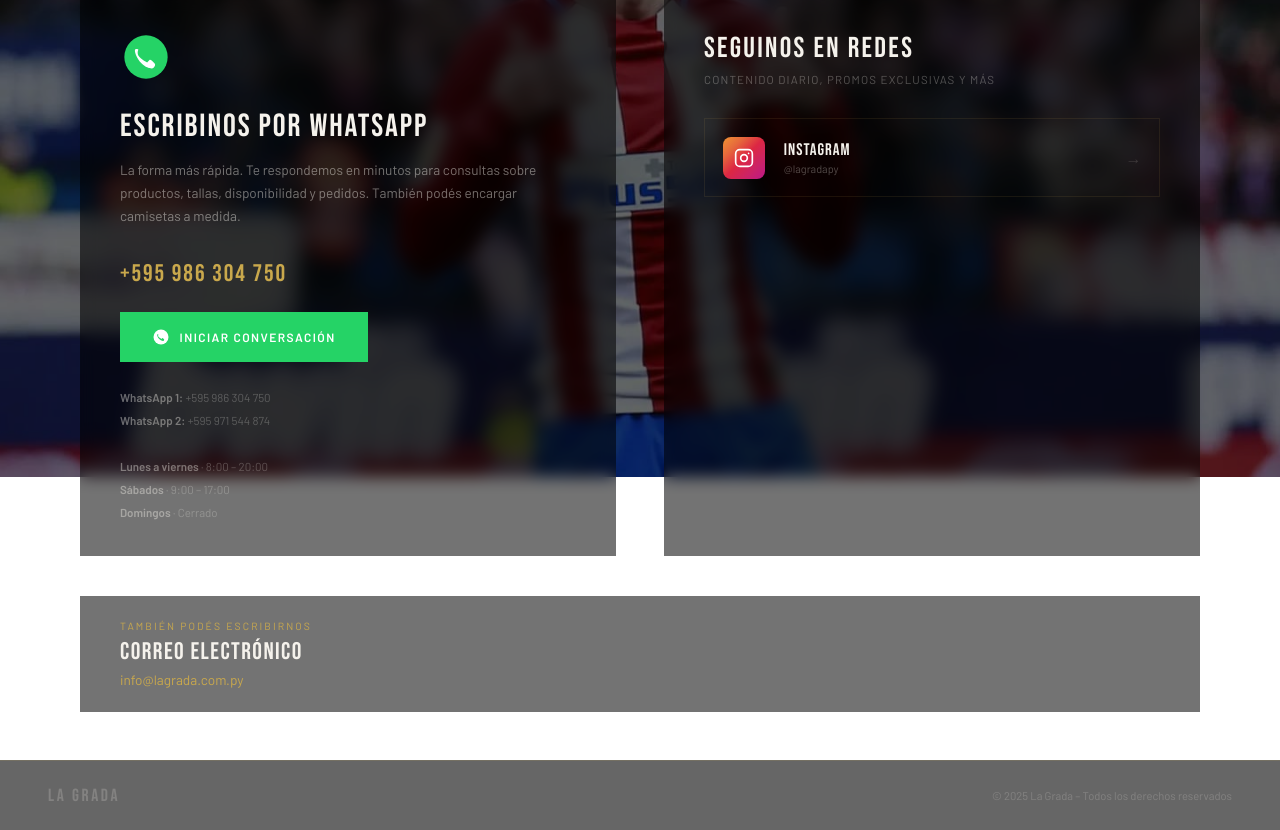
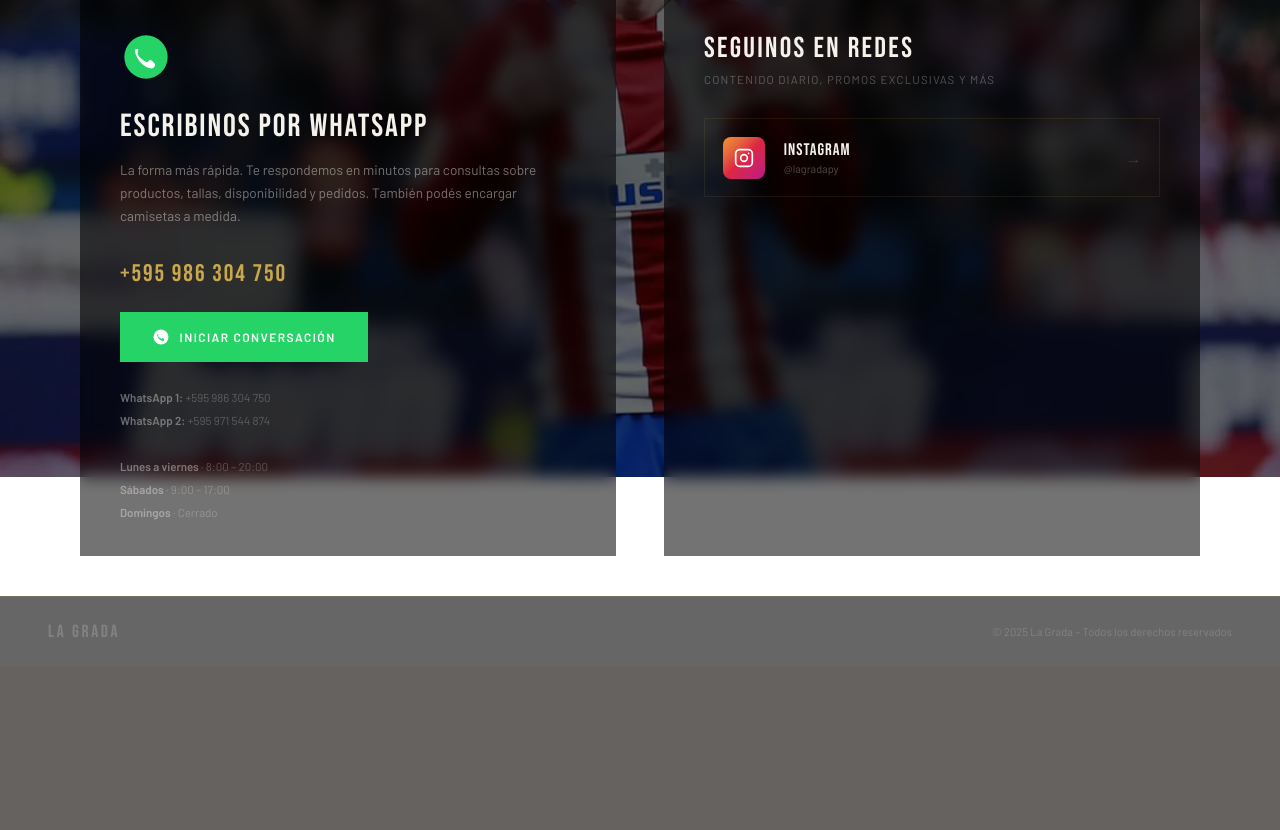
Before and after one commit to Santiago10ser/la-grada, a FastAPI app: page /contacto in a window 1280 px wide. Shown: the part 323-1153 px from the top of the page. After the commit the page ends 960 px from the top, so only its background shows below. Run offline with FastAPI, Linux system fonts and the light colour scheme.

Commit message:
sacar correo

```diff
--- a/templates/contacto.html
+++ b/templates/contacto.html
@@ -147,12 +147,6 @@
     </div>
   </div>
 
-  <div class="bottom-strip">
-    <div class="strip-label">También podés escribirnos</div>
-    <div class="strip-title">CORREO ELECTRÓNICO</div>
-    <div class="strip-email"><a href="mailto:info@lagrada.com.py">info@lagrada.com.py</a></div>
-  </div>
-
   <footer>
     <div class="footer-logo">La Grada</div>
     <div class="footer-text">© 2025 La Grada – Todos los derechos reservados</div>
```
